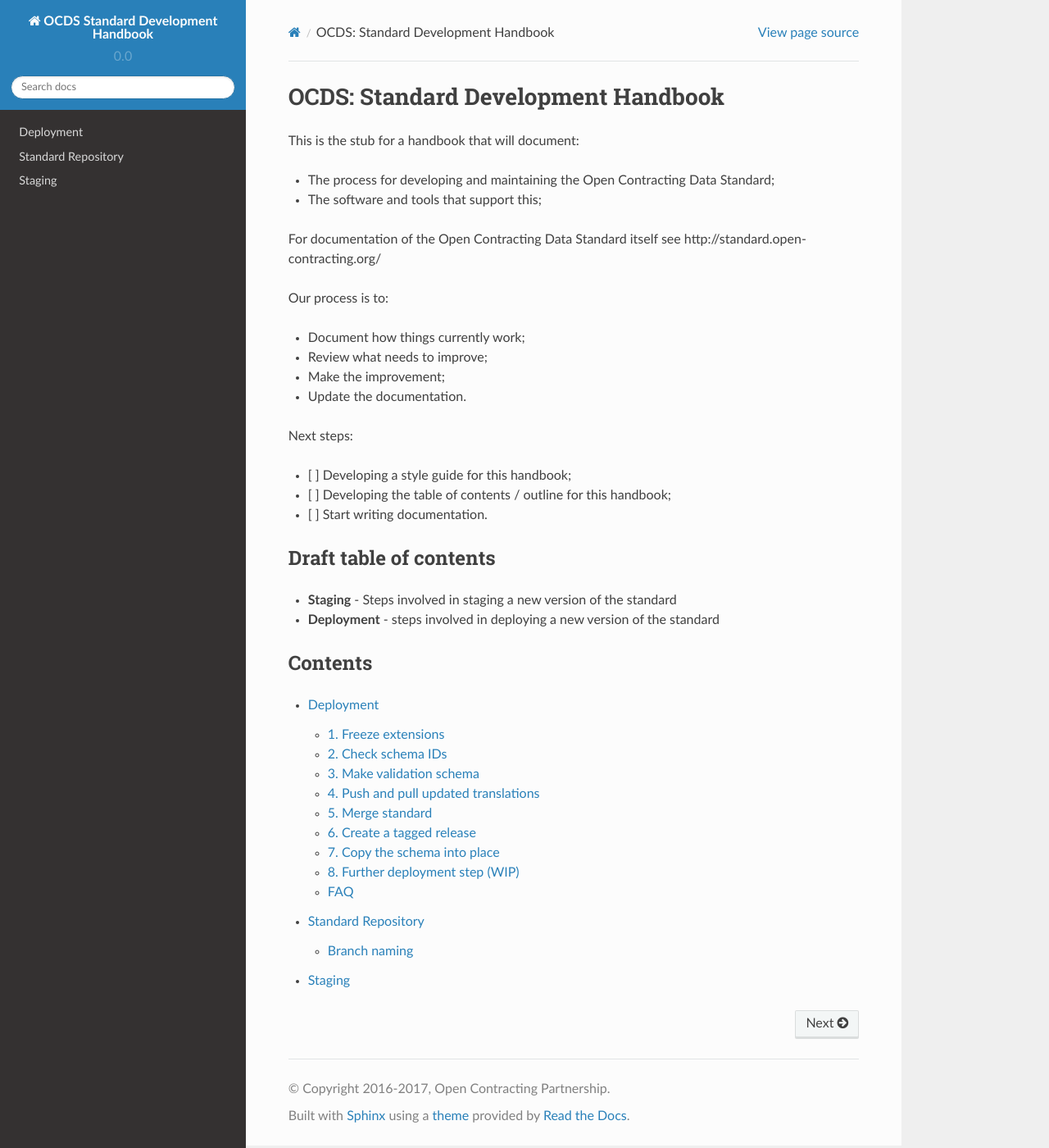
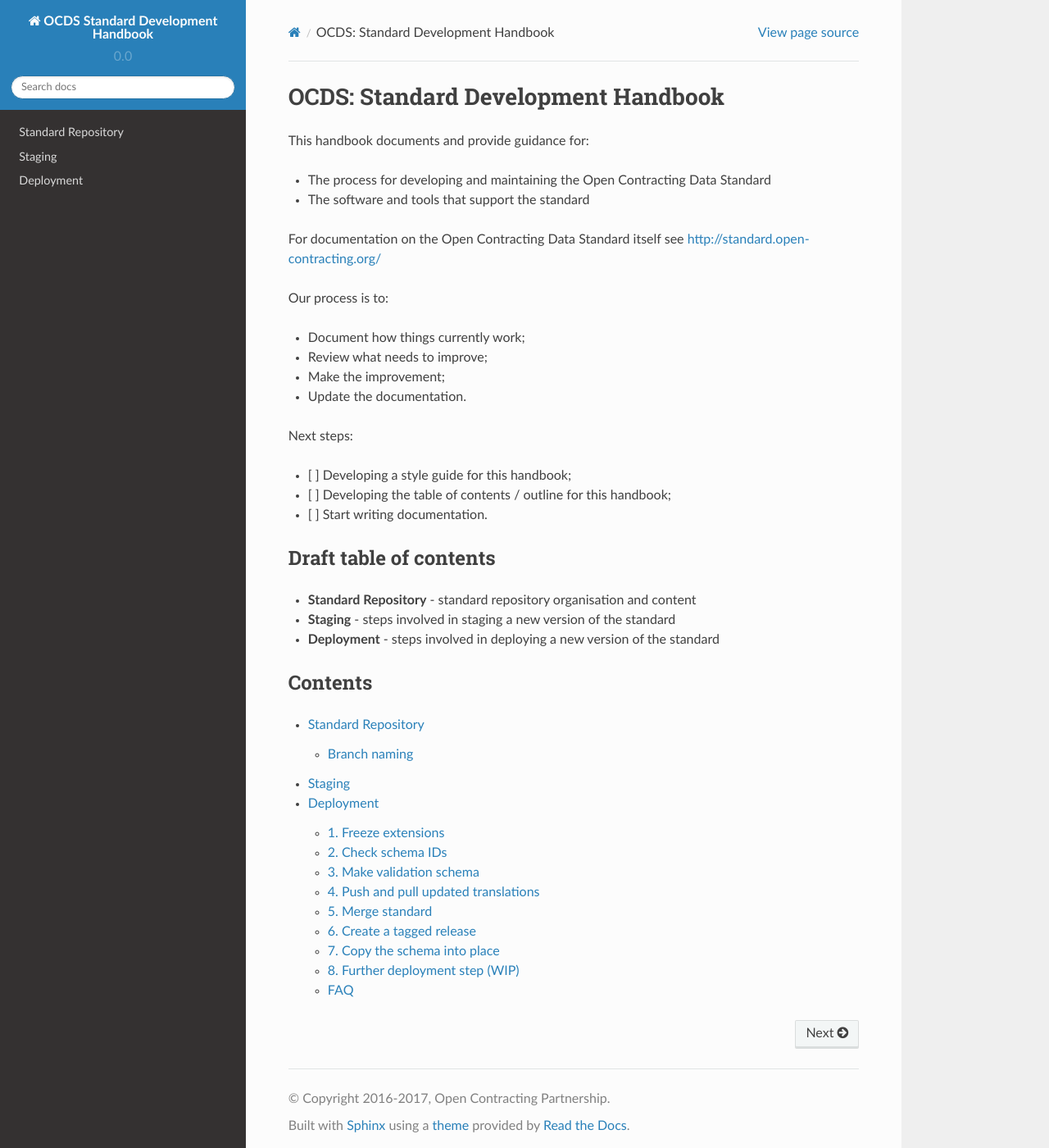
Before and after one commit to open-contracting/standard-development-handbook, a Sphinx documentation site: the page built from docs/index.md, in a window 1280 px wide and 1400 px high. Shown: the whole window at 82% size. Built offline with Sphinx 7.4.7 and the Read the Docs theme 2.0.0, drawn with Linux system fonts in a browser that asks for light colours.

Commit message:
Edit index page with content in specifif order

````diff
--- a/docs/index.md
+++ b/docs/index.md
@@ -1,12 +1,12 @@
 OCDS: Standard Development Handbook
 ====================================
 
-This is the stub for a handbook that will document:
+This handbook documents and provide guidance for:
 
-* The process for developing and maintaining the Open Contracting Data Standard;
-* The software and tools that support this;
+* The process for developing and maintaining the Open Contracting Data Standard
+* The software and tools that support the standard
 
-For documentation of the Open Contracting Data Standard itself see http://standard.open-contracting.org/
+For documentation on the Open Contracting Data Standard itself see [http://standard.open-contracting.org/](http://standard.open-contracting.org/)
 
 Our process is to:
 
@@ -24,7 +24,8 @@ Next steps:
 
 ## Draft table of contents
 
-* **Staging** - Steps involved in staging a new version of the standard
+* **Standard Repository** - standard repository organisation and content
+* **Staging** - steps involved in staging a new version of the standard
 * **Deployment** - steps involved in deploying a new version of the standard
 
 
@@ -35,6 +36,8 @@ Next steps:
    :maxdepth: 2
    :glob:
 
-   *
+   repository
+   staging
+   deployment
 
 ```
````
Also changed, not shown: docs/deployment.md (+5 -5 lines).
